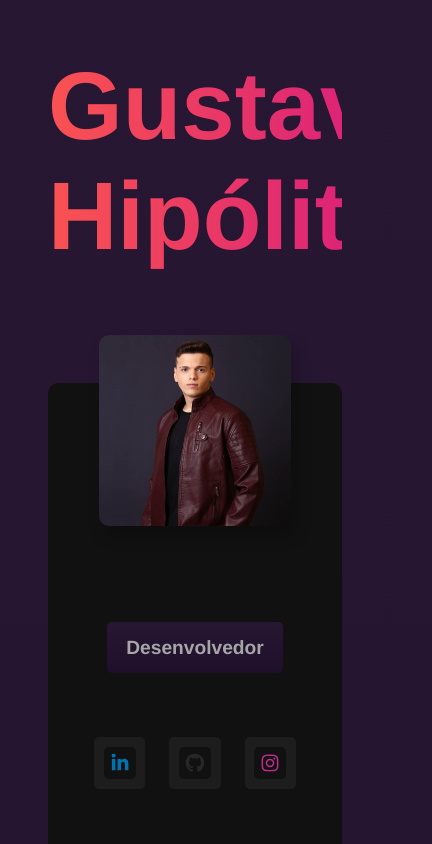
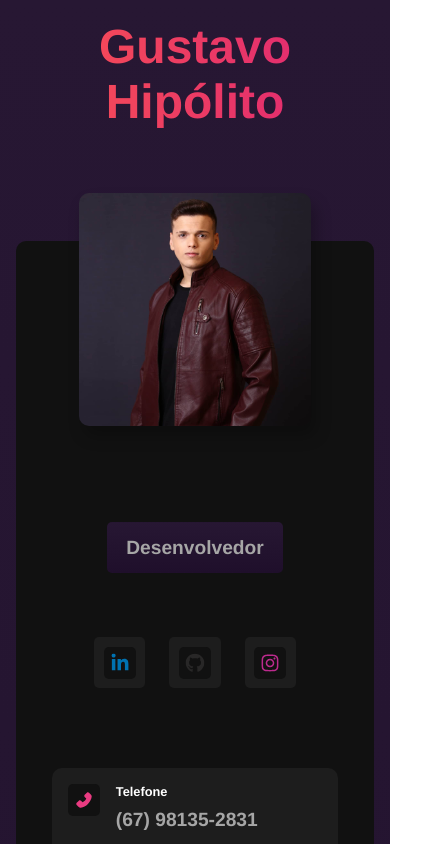
Before and after one commit to gustav0f3/Portfolio, a React (Create React App) app: page / in a window 390 px wide. Shown: the top 844 px of the page, 432 px wide, since content can reach past the window. Built offline with nearby package versions, Linux system fonts and the light colour scheme; a web font is replaced by a local one.

Commit message:
@media
@media

```diff
--- a/src/styles/Projetos.module.css
+++ b/src/styles/Projetos.module.css
@@ -6,8 +6,34 @@
     width: 100%;
     height: 100%;
 
+
 }
+@media (max-width: 768px) {
+  #id {
+    flex-direction: column; /* Organiza os elementos na vertical */
+    padding: 16px;
+    width: 100%;
+    min-height: 100vh;
+    height: auto; /* Permite que o container cresça conforme o conteúdo */
+    white-space: normal; /* Garante que não está forçado a 'nowrap' */
+    /* Centralize o texto para ficar melhor no mobile */
+    text-align: center;
+    margin-left: auto;
+    margin-right: auto;
 
+  }
+  #id h1{
+     width: 100%;
+    font-size: 6rem;
+  }
+  #id .cards{
+    width: 100%;
+    display: flex;
+    flex-direction: column;
+    padding: 4rem;
+
+  }
+}
 .h1{
 
     font-weight: 700;
@@ -29,9 +55,12 @@
     }}
 
 .cards{
+    gap: 3rem;
+    padding: 2rem;
     width: 100%;
     display: flex;
+    flex-direction:row;
     align-items: center;
     justify-content: space-around;
-    gap: 3rem;
+
 }
--- a/src/styles/app.css
+++ b/src/styles/app.css
@@ -3,6 +3,22 @@
     flex-wrap: wrap;
     padding: 3rem;
     gap: 3rem;
+}
+
+@media (max-width: 768px) {
+  #portfolio {
+    flex-direction: column; /* Organiza os elementos na vertical */
+    padding: 16px;
+    word-wrap: break-word;
+    white-space: normal; /* Garante que não está forçado a 'nowrap' */
+    /* Centralize o texto para ficar melhor no mobile */
+    text-align: center;
+    margin-left: auto;
+    margin-right: auto;
+  }
+  #portfolio h1{
+    font-size: 3rem;
+  }
 }
 
 h1{
```
